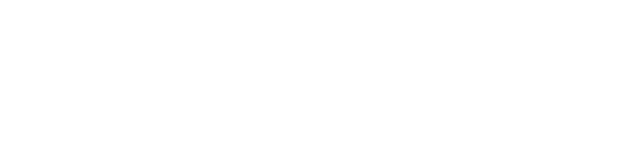
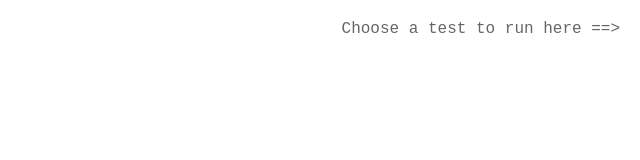
Before and after one commit to mennovanslooten/UITest, a plain HTML site: page blank.html in a window 1280 px wide. Shown: the whole page, without its empty margins (640-1280 px from the left). Drawn offline with Linux system fonts and the light colour scheme.

Commit message:
Added a helpful pointer to the initial page

```diff
--- a/blank.html
+++ b/blank.html
@@ -3,7 +3,20 @@
 
 <head>
     <script type="text/javascript" src="js/domain.js"></script>
+    <style type="text/css">
+        #clickhere {
+            position:absolute;
+            top:20px;
+            right:20px;
+            font-size:16px;
+            font-family:monospace;
+            color:#666;
+        }
+    </style>
 </head>
 <body>
+    <div id="clickhere">
+        Choose a test to run here ==&gt;
+    </div>
 </body>
 </html>
```
